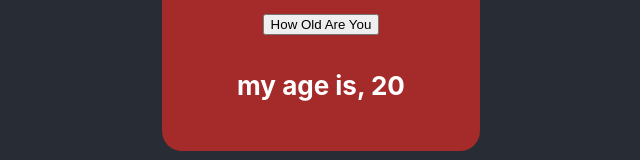
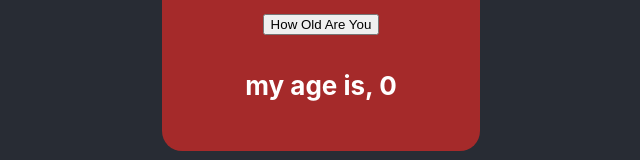
Before and after one commit to Nahuelfigueroa2000/PractiandoGit, a React (Create React App) app: page / in a window 1280 px wide. Shown: the part 424-584 px from the top of the page, without its empty margins (319-959 px from the left). Built offline with nearby package versions, Linux system fonts and the light colour scheme.

Commit message:
finality_Age

```diff
--- a/src/components/crads.jsx
+++ b/src/components/crads.jsx
@@ -1,16 +1,27 @@
 import style from './card.module.css'
+import React , {useState} from 'react';
+
+
 
 export default function Cards({name}){
+
+    const [age,setAge] = useState(0);
+
+    function PushTheButton(event){
+        setAge(age + 1);
+        event.preventDefault();
+    }
+
     return(
+
         <div className={style.body}>
             <h3 className={style.title}>
                 hello {name},how are you?
             </h3>
-            <button>
+            <button onClick={PushTheButton}>
                 How Old Are You
             </button>
-
-            <HowOldAreYou age={"20"}></HowOldAreYou>
+            <HowOldAreYou age ={age}></HowOldAreYou>
         </div>
     )
 }
```
